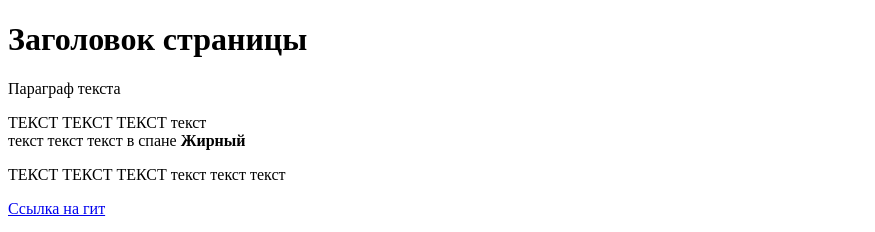
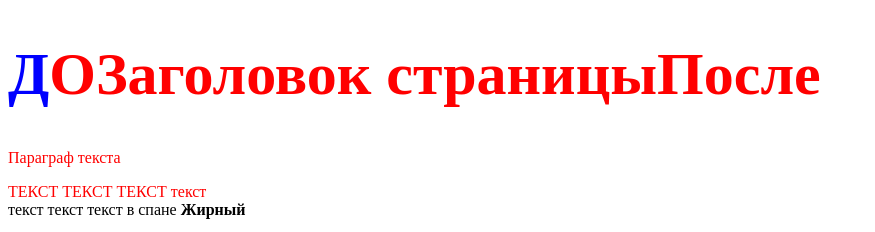
Before and after one commit to Aquava/Aquava.github.io, a plain HTML site: page index.html in a window 1280 px wide. Shown: the top 232 px of the page, without its empty margins (0-875 px from the left). Drawn offline with Linux system fonts and the light colour scheme.

Commit message:
second commit

```diff
--- a/index.html
+++ b/index.html
@@ -2,9 +2,10 @@
 <html>
     <head>
         <title>Название проекта (страница)</title>
+        <link rel="stylesheet" href="styles.css">
     </head>
     <body>
-        <h1>Заголовок страницы</h1>
+        <h1 id='title' class="page-title" style="color: green">Заголовок страницы</h1>
         <p title="Подсказка">Параграф текста</p>
         <p>
             ТЕКСТ ТЕКСТ ТЕКСТ текст <br>текст текст <span>текст в спане</span> <b>Жирный</b>
--- /dev/null
+++ b/styles.css
@@ -0,0 +1,19 @@
+h1
+{
+    position:relative;
+    color: red !important;
+}
+h1::after {
+    content: 'После';
+}
+h1::before {
+    content: 'ДО';
+}
+h1::first-letter{
+    color: blue;
+}
+p::first-line{
+    color: red;
+}
+.title {font-size: 35px;}
+.page-title{font-size: 60px;}
```
